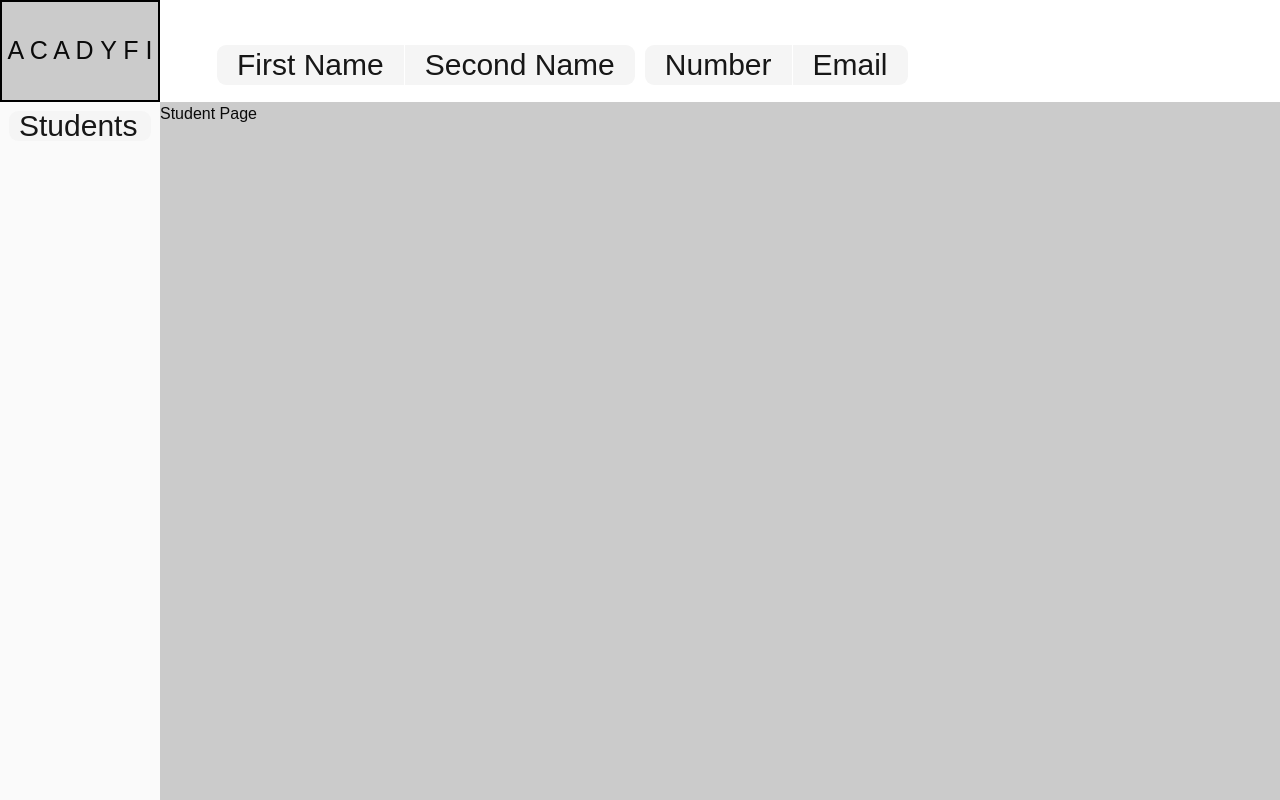
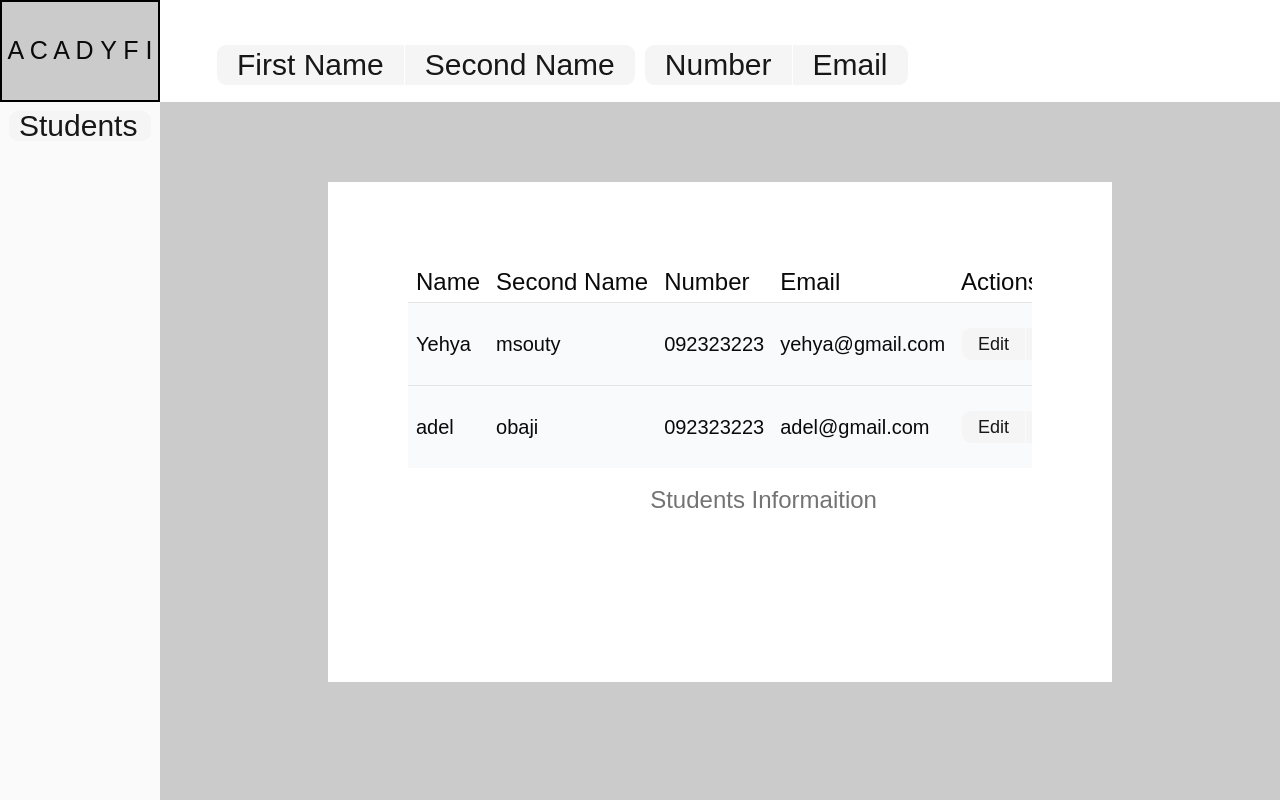
Before and after one commit to rushd-sy/acadify, a React (Vite) app in the folder src/dashboard/: page /students in a window 1280 px wide. Built offline with nearby package versions, Linux system fonts and the light colour scheme.

Commit message:
add students table

```diff
--- /dev/null
+++ b/src/dashboard/src/components/ui/table.tsx
@@ -0,0 +1,114 @@
+import * as React from "react"
+
+import { cn } from "@/lib/utils"
+
+function Table({ className, ...props }: React.ComponentProps<"table">) {
+  return (
+    <div
+      data-slot="table-container"
+      className="relative w-full overflow-x-auto"
+    >
+      <table
+        data-slot="table"
+        className={cn("w-full caption-bottom text-sm", className)}
+        {...props}
+      />
+    </div>
+  )
+}
+
+function TableHeader({ className, ...props }: React.ComponentProps<"thead">) {
+  return (
+    <thead
+      data-slot="table-header"
+      className={cn("[&_tr]:border-b", className)}
+      {...props}
+    />
+  )
+}
+
+function TableBody({ className, ...props }: React.ComponentProps<"tbody">) {
+  return (
+    <tbody
+      data-slot="table-body"
+      className={cn("[&_tr:last-child]:border-0", className)}
+      {...props}
+    />
+  )
+}
+
+function TableFooter({ className, ...props }: React.ComponentProps<"tfoot">) {
+  return (
+    <tfoot
+      data-slot="table-footer"
+      className={cn(
+        "border-t bg-muted/50 font-medium [&>tr]:last:border-b-0",
+        className
+      )}
+      {...props}
+    />
+  )
+}
+
+function TableRow({ className, ...props }: React.ComponentProps<"tr">) {
+  return (
+    <tr
+      data-slot="table-row"
+      className={cn(
+        "border-b transition-colors hover:bg-muted/50 has-aria-expanded:bg-muted/50 data-[state=selected]:bg-muted",
+        className
+      )}
+      {...props}
+    />
+  )
+}
+
+function TableHead({ className, ...props }: React.ComponentProps<"th">) {
+  return (
+    <th
+      data-slot="table-head"
+      className={cn(
+        "h-10 px-2 text-left align-middle font-medium whitespace-nowrap text-foreground [&:has([role=checkbox])]:pr-0",
+        className
+      )}
+      {...props}
+    />
+  )
+}
+
+function TableCell({ className, ...props }: React.ComponentProps<"td">) {
+  return (
+    <td
+      data-slot="table-cell"
+      className={cn(
+        "p-2 align-middle whitespace-nowrap [&:has([role=checkbox])]:pr-0",
+        className
+      )}
+      {...props}
+    />
+  )
+}
+
+function TableCaption({
+  className,
+  ...props
+}: React.ComponentProps<"caption">) {
+  return (
+    <caption
+      data-slot="table-caption"
+      className={cn("mt-4 text-sm text-muted-foreground", className)}
+      {...props}
+    />
+  )
+}
+
+export {
+  Table,
+  TableHeader,
+  TableBody,
+  TableFooter,
+  TableHead,
+  TableRow,
+  TableCell,
+  TableCaption,
+}
--- a/src/dashboard/src/layout/SharedLayout.tsx
+++ b/src/dashboard/src/layout/SharedLayout.tsx
@@ -10,7 +10,7 @@ export default function SharedLayout() {
           <h1>A C A D Y F I</h1>
         </Link>
       </div>
-      <div className="bg-white ">
+      <div className="bg-white">
         <UpperNavbar />
       </div>
       <div className="h-full min-h-0">
--- a/src/dashboard/src/pages/students-page.tsx
+++ b/src/dashboard/src/pages/students-page.tsx
@@ -1,7 +1,65 @@
+import { Button } from '@/components/ui/button';
+import { ButtonGroup } from '@/components/ui/button-group';
+import {
+  Table,
+  TableBody,
+  TableCaption,
+  TableCell,
+  TableHead,
+  TableHeader,
+  TableRow,
+} from '@/components/ui/table';
+
+const array = [
+  {
+    id:'1',
+    name: 'Yehya',
+    secondName: 'msouty',
+    number: '092323223',
+    email: 'yehya@gmail.com',
+  },
+  {
+    id:'2',
+    name: 'adel',
+    secondName: 'obaji',
+    number: '092323223',
+    email: 'adel@gmail.com',
+  },
+];
+
 export default function StudentsPage() {
   return (
-    <div>
-      <h1>Student Page </h1>
+    <div className="h-[500px] overflow-y-auto mt-20 bg-white w-[70%] p-20 mx-auto">
+      <Table>
+        <TableCaption className="text-2xl">Students Informaition</TableCaption>
+        <TableHeader >
+          <TableRow className="text-2xl p-5">
+            <TableHead>Name</TableHead>
+            <TableHead>Second Name</TableHead>
+            <TableHead>Number</TableHead>
+            <TableHead>Email</TableHead>
+            <TableHead >Actions</TableHead>
+          </TableRow>
+        </TableHeader>
+        <TableBody className="text-xl">
+          {array.map((e) => {
+            return (
+              <TableRow key={e.id} className="bg-gray-50 hover:bg-gray-100">
+                <TableCell  className="py-6">{e.name}</TableCell>
+                <TableCell className="py-6">{e.secondName}</TableCell>
+                <TableCell className="py-6">{e.number}</TableCell>
+                <TableCell className="py-6" >{e.email}</TableCell>
+               <TableCell className="py-6">
+                  <ButtonGroup>
+                    <Button className="text-lg p-4">Edit</Button>
+                    <Button className="text-lg p-4">Delete</Button>
+                  </ButtonGroup>
+                </TableCell>
+              </TableRow>
+            );
+          })}
+        </TableBody>
+      </Table>
     </div>
   );
 }
```
